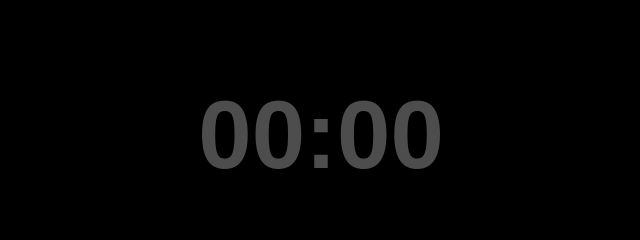
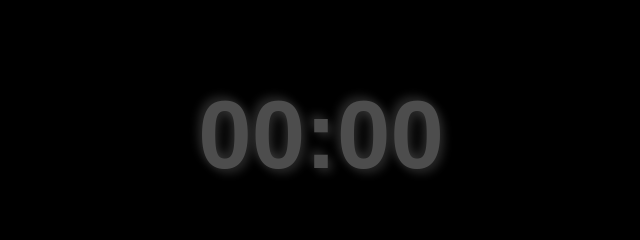
Before and after one commit to nikot1n5367/Timer, a plain HTML site: page index.html in a window 1280 px wide. Shown: the top 240 px of the page, without its empty margins (319-959 px from the left). Drawn offline with Linux system fonts and the light colour scheme.

Commit message:
Update index.html

```diff
--- a/index.html
+++ b/index.html
@@ -7,7 +7,16 @@
         * { margin: 0; padding: 0; box-sizing: border-box; }
         body { background: black; color: white; font-family: Arial, sans-serif; text-align: center; overflow: hidden; }
         #timer-container { display: flex; flex-direction: column; justify-content: center; align-items: center; height: 100vh; position: absolute; width: 100vw; }
-        #timer { font-size: 6rem; font-weight: bold; position: fixed; top: 10%; left: 50%; transform: translateX(-50%); opacity: 0.3; }
+        #timer {
+            font-size: 6rem;
+            font-weight: bold;
+            position: fixed;
+            top: 10%;
+            left: 50%;
+            transform: translateX(-50%);
+            opacity: 0.3;
+            text-shadow: 4px 4px 10px rgba(255, 255, 255, 0.5), -4px -4px 10px rgba(255, 255, 255, 0.5);
+        }
         button { padding: 10px 20px; font-size: 1.5rem; margin-top: 20px; cursor: pointer; }
         #canvas { position: fixed; top: 0; left: 0; width: 100vw; height: 100vh; display: none; pointer-events: none; }
         .picker-container { display: flex; gap: 10px; }
```
